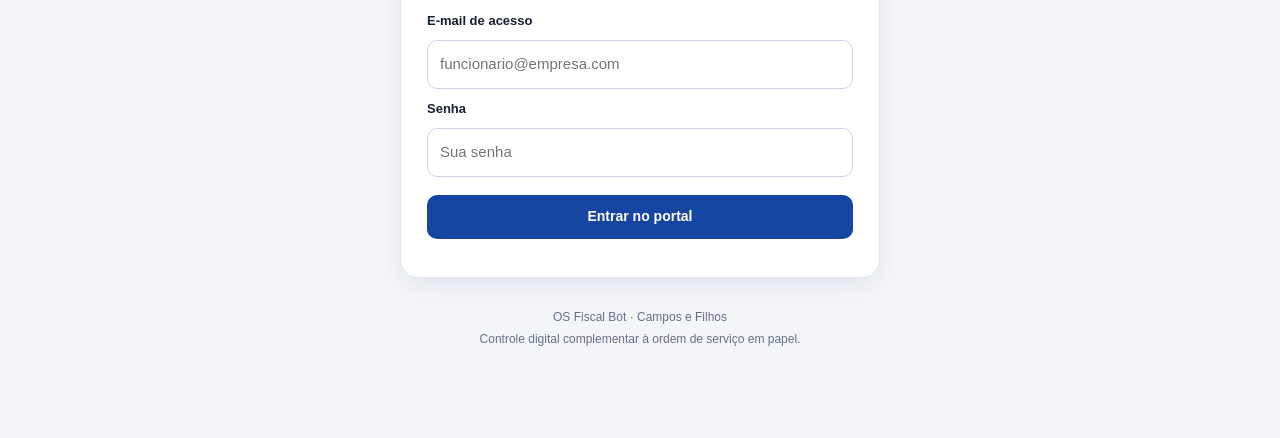
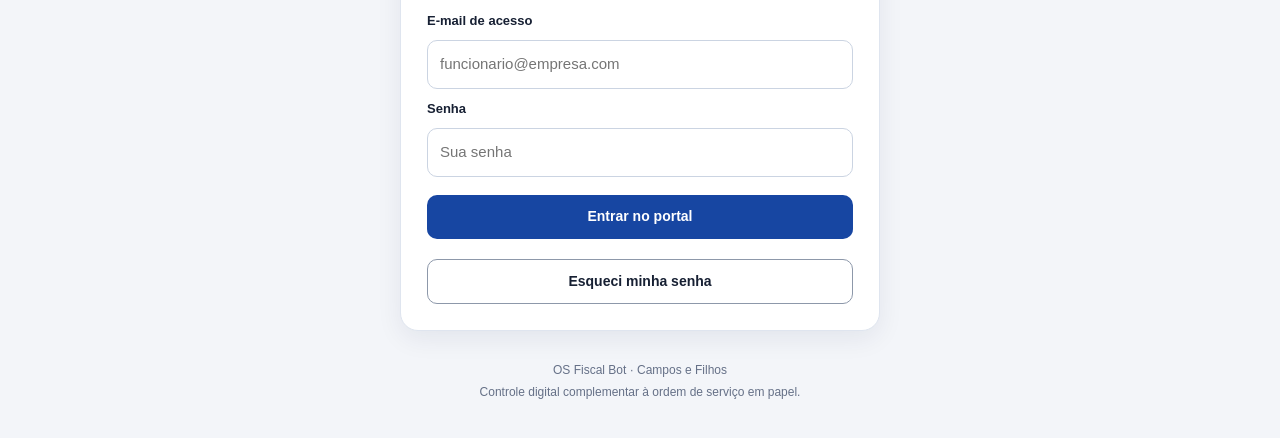
Before and after one commit to maiconlucas093-max/Os-Fiscal-Funcionario, a plain HTML site: page index.html in a window 1280 px wide. Shown: the part 276-714 px from the top of the page. Drawn offline with nearby package versions, Linux system fonts and the light colour scheme.

Commit message:
Add 'Forgot Password' button to login section

```diff
--- a/index.html
+++ b/index.html
@@ -41,6 +41,11 @@
         </button>
       </form>
       <p id="loginMessage" class="message" role="status"></p>
+
+      <button id="forgotPasswordBtn" class="btn btn-outline full" type="button">
+        Esqueci minha senha
+      </button>
+
     </section>
 
     <section id="recoveryView" class="login-card" hidden>
```
